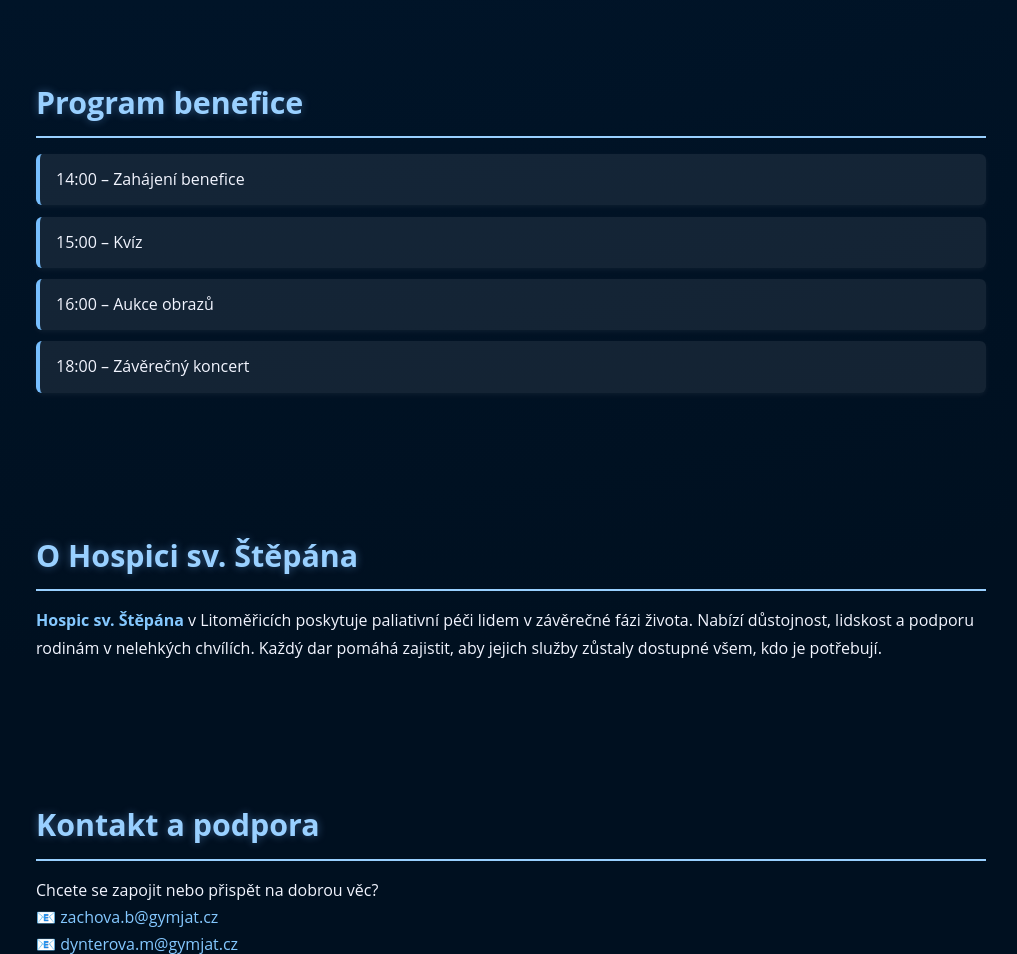
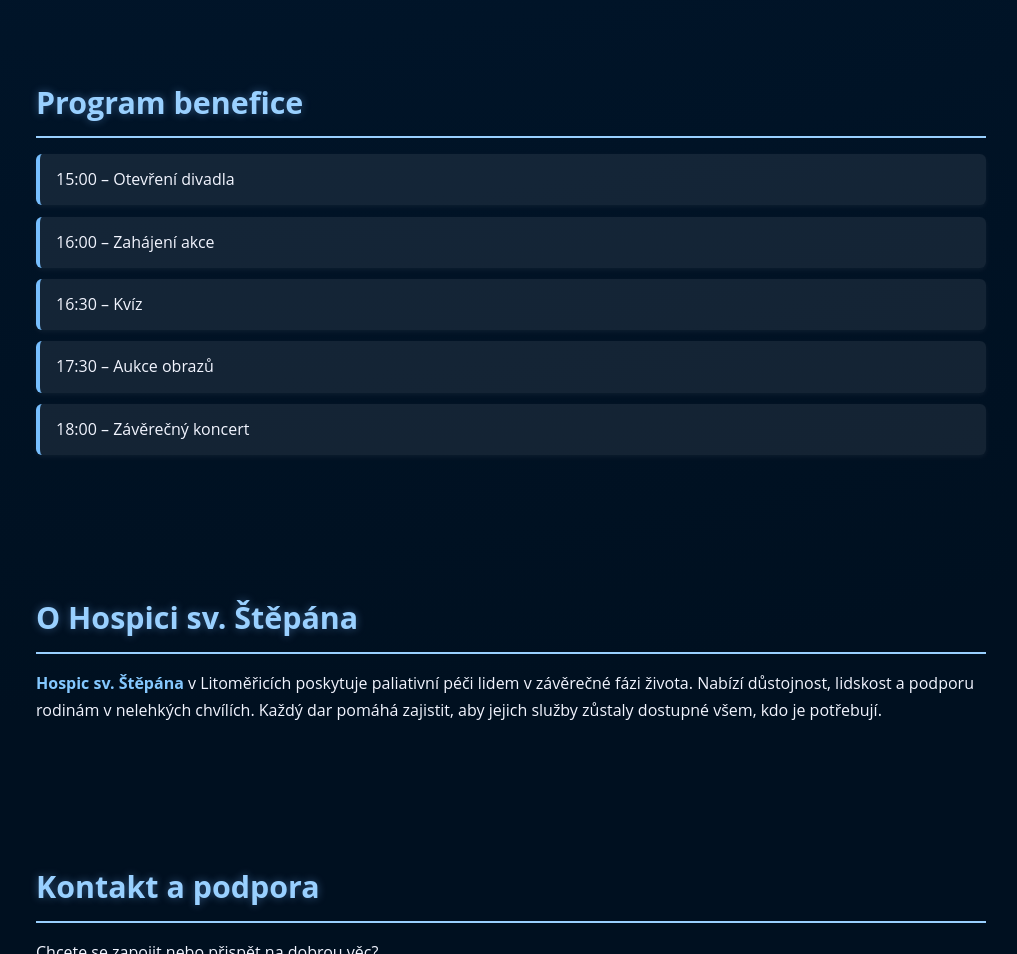
Before and after one commit to zachovabara/beneficelitomerice, a plain HTML site: page Hvězdy nadějě/index.html in a window 1280 px wide. Shown: the part 3218-4172 px from the top of the page, without its empty margins (129-1146 px from the left). Drawn offline with Linux system fonts and the light colour scheme.

Commit message:
Update index.html

```diff
--- a/Hvězdy nadějě/index.html
+++ b/Hvězdy nadějě/index.html
@@ -250,9 +250,10 @@
   <section id="program">
     <h2>Program benefice</h2>
     <ul>
-      <li>14:00 – Zahájení benefice</li>
-      <li>15:00 – Kvíz</li>
-      <li>16:00 – Aukce obrazů</li>
+      <li>15:00 – Otevření divadla</li>
+      <li>16:00 – Zahájení akce</li>
+      <li>16:30 – Kvíz</li>
+      <li>17:30 – Aukce obrazů</li>
       <li>18:00 – Závěrečný koncert</li>
     </ul>
   </section>
```
